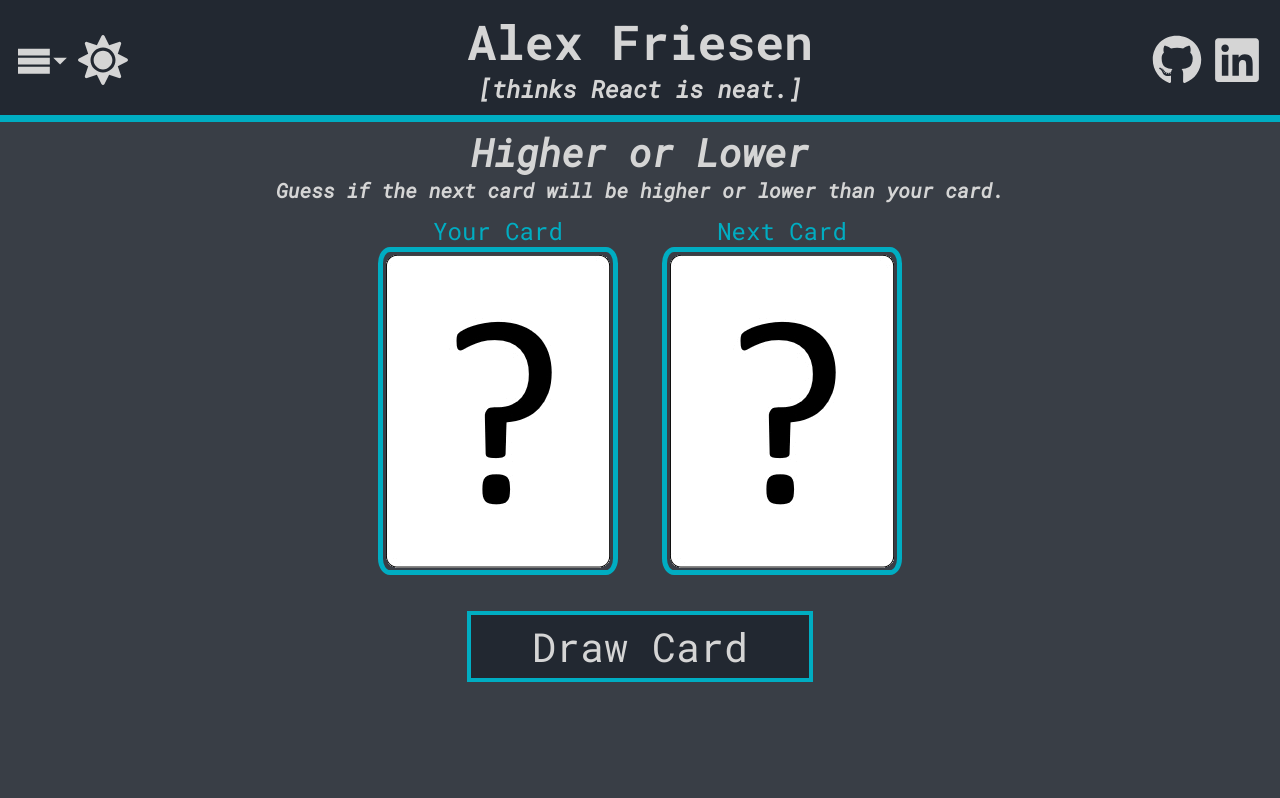
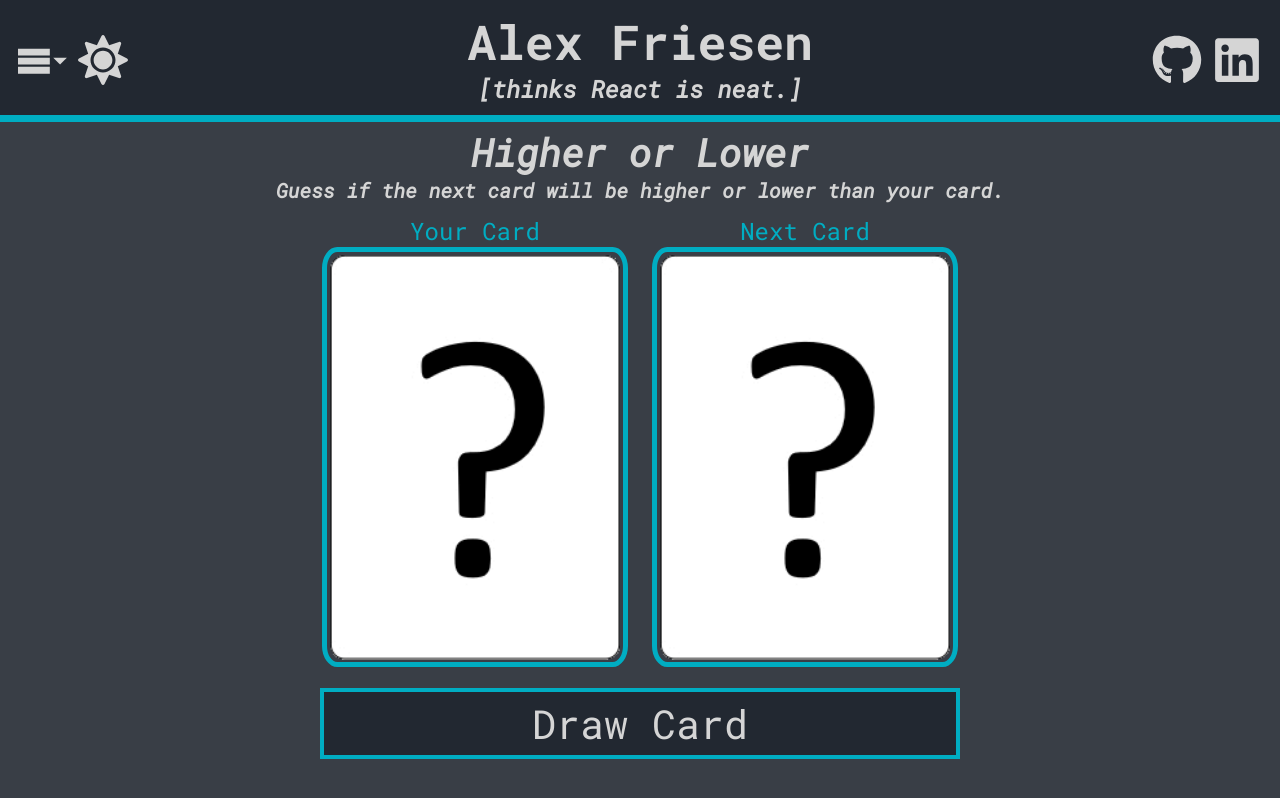
Before and after one commit to TritoLL/react-portfolio, a React (Create React App) app: page /higher-or-lower in a window 1280 px wide. Built offline with nearby package versions, Linux system fonts and the light colour scheme.

Commit message:
HigherOrLower: layout styling changes
better scaling

```diff
--- a/src/components/HigherOrLower.js
+++ b/src/components/HigherOrLower.js
@@ -15,10 +15,15 @@ const ErrorHeading = styled.h1`
 `;
 
 const Card = styled.div`
-    display: inline;
     padding: 2px;
-    margin: 0px 20px;
     width: 100%;
+
+    :nth-of-type(1) {
+        margin-right: 10px;
+    }
+    :nth-of-type(2) {
+        margin-left: 10px;
+    }
 `;
 
 const CardTitle = styled.p`
@@ -44,8 +49,7 @@ const GameContainer = styled.div`
     align-items: center;
 
     @media (min-width: 768px) {
-        display: flex;
-        flex-direction: column;
+        max-width: 40em;
     }
 `;
 
@@ -60,18 +64,15 @@ const GameControls = styled.div`
     flex-direction: column;
     justify-content: center;
     align-items: center;
-    margin: 20px 0;
-
-    @media (min-width: 768px) {
-        width: 30%;
-    }
+    margin: 10px 0;
+    width: 100%;
 `;
 
 const GameButton = styled.button`
     box-sizing: border-box;
     padding: 5px;
-    margin: 10px 0;
-    width: 40%;
+    margin: 5px 0;
+    width: 100%;
     text-align: center;
     border-radius: 0%;
     font-size: 5vw;
@@ -90,7 +91,6 @@ const GameButton = styled.button`
 
     @media (min-width: 768px) {
         font-size: 2.5em;
-        width: 100%;
     }
 `;
 
```
